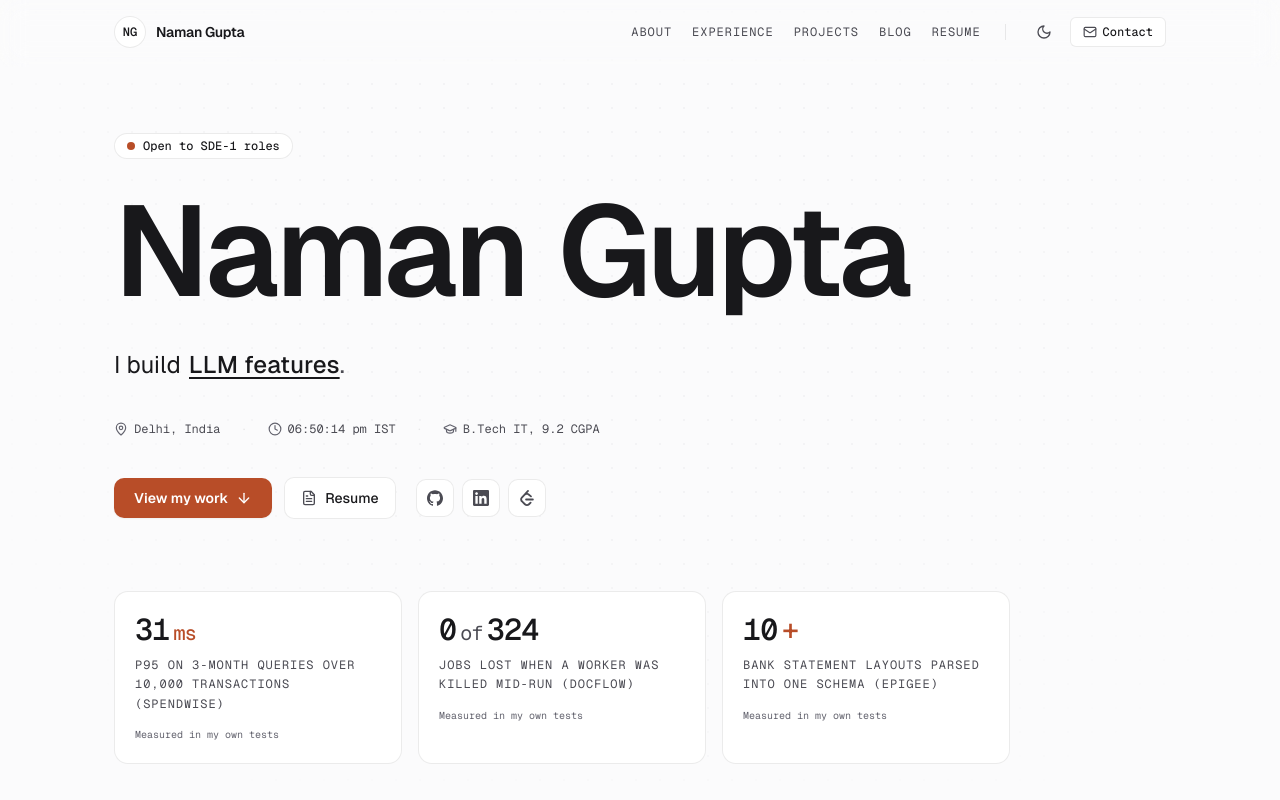
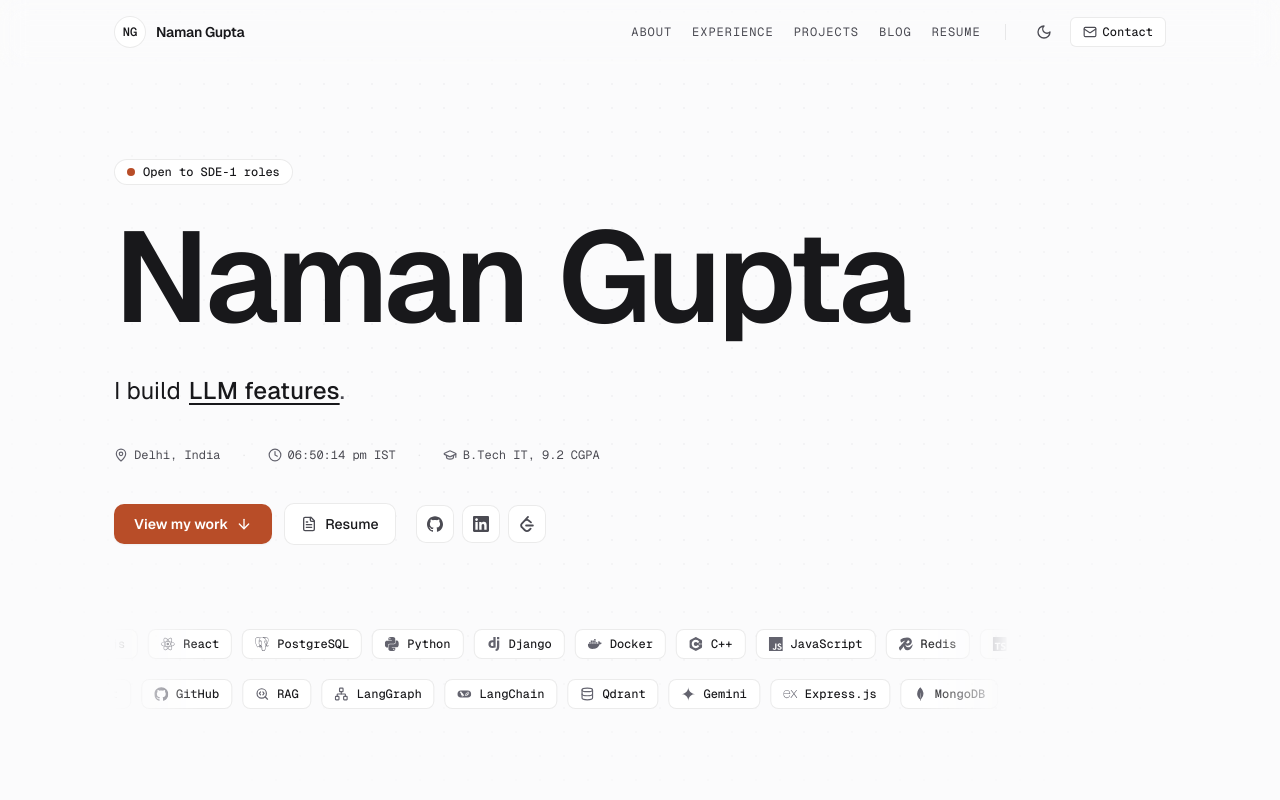
Before and after one commit to namangupta08/Portfolio, a Next.js app: page / in a window 1280 px wide. Shown: the top 800 px of the page. Built offline with nearby package versions, Linux system fonts and the light colour scheme.

Commit message:
feat(phase-1): replace metric tiles with tech stack marquee and magnetic buttons in Hero

```diff
--- a/src/app/components/Hero.tsx
+++ b/src/app/components/Hero.tsx
@@ -9,66 +9,116 @@ import {
   GraduationCap,
   ArrowDown,
   FileText,
+  Network,
+  Database,
+  SearchCode,
 } from "lucide-react";
-import { SiGithub, SiLinkedin, SiLeetcode } from "react-icons/si";
+import {
+  SiGithub,
+  SiLinkedin,
+  SiLeetcode,
+  SiCplusplus,
+  SiPython,
+  SiJavascript,
+  SiTypescript,
+  SiReact,
+  SiNodedotjs,
+  SiExpress,
+  SiDjango,
+  SiPostgresql,
+  SiDocker,
+  SiRedis,
+  SiMongodb,
+  SiFirebase,
+  SiGit,
+  SiLangchain,
+  SiGooglegemini,
+} from "react-icons/si";
 import { siteConfig } from "@/data/site";
 import { socialLinks } from "@/data/links";
 
-function CountUpNumber({
-  target,
-  duration = 1.0,
-  suffix = "",
-  prefix = "",
+// Magnetic Button Wrapper (max 6px shift, desktop only, disabled under reduced motion)
+function MagneticWrapper({
+  children,
+  className,
 }: {
-  target: number;
-  duration?: number;
-  suffix?: string;
-  prefix?: string;
+  children: React.ReactNode;
+  className?: string;
 }) {
-  const [current, setCurrent] = useState(target);
-  const [hasAnimated, setHasAnimated] = useState(false);
-  const elementRef = useRef<HTMLSpanElement>(null);
+  const ref = useRef<HTMLDivElement>(null);
+  const [position, setPosition] = useState({ x: 0, y: 0 });
 
-  useEffect(() => {
-    const el = elementRef.current;
-    if (!el || hasAnimated) return;
+  const handleMouseMove = (e: React.MouseEvent<HTMLDivElement>) => {
+    if (typeof window === "undefined") return;
+    if (window.matchMedia("(prefers-reduced-motion: reduce)").matches) return;
+    if (window.matchMedia("(pointer: coarse)").matches) return;
 
-    const observer = new IntersectionObserver(
-      (entries) => {
-        if (entries[0].isIntersecting && !hasAnimated) {
-          setHasAnimated(true);
-          setCurrent(0);
-          const startTime = performance.now();
-          const step = (now: number) => {
-            const elapsed = (now - startTime) / 1000;
-            const progress = Math.min(1, elapsed / duration);
-            const easeProgress = 1 - Math.pow(1 - progress, 3);
-            setCurrent(Math.floor(easeProgress * target));
+    const el = ref.current;
+    if (!el) return;
+    const { left, top, width, height } = el.getBoundingClientRect();
+    const centerX = left + width / 2;
+    const centerY = top + height / 2;
 
-            if (progress < 1) {
-              requestAnimationFrame(step);
-            } else {
-              setCurrent(target);
-            }
+    const deltaX = (e.clientX - centerX) / (width / 2);
+    const deltaY = (e.clientY - centerY) / (height / 2);
+    const shiftX = Math.max(-6, Math.min(6, deltaX * 6));
+    const shiftY = Math.max(-6, Math.min(6, deltaY * 6));
+    setPosition({ x: shiftX, y: shiftY });
   };
-          requestAnimationFrame(step);
-        }
-      },
-      { threshold: 0.2 }
-    );
 
-    observer.observe(el);
-    return () => observer.disconnect();
-  }, [hasAnimated, target, duration]);
+  const handleMouseLeave = () => {
+    setPosition({ x: 0, y: 0 });
+  };
 
   return (
-    <span ref={elementRef}>
-      {prefix}
-      {current}
-      {suffix}
-    </span>
+    <div
+      ref={ref}
+      onMouseMove={handleMouseMove}
+      onMouseLeave={handleMouseLeave}
+      style={{
+        transform: `translate3d(${position.x}px, ${position.y}px, 0)`,
+        transition:
+          position.x === 0 && position.y === 0
+            ? "transform 250ms ease-out"
+            : "transform 80ms ease-out",
+      }}
+      className={className}
+    >
+      {children}
+    </div>
   );
 }
+
+interface TechBadge {
+  name: string;
+  icon: React.ReactNode;
+}
+
+const marqueeRow1: TechBadge[] = [
+  { name: "TypeScript", icon: <SiTypescript className="w-3.5 h-3.5" /> },
+  { name: "Node.js", icon: <SiNodedotjs className="w-3.5 h-3.5" /> },
+  { name: "React", icon: <SiReact className="w-3.5 h-3.5" /> },
+  { name: "PostgreSQL", icon: <SiPostgresql className="w-3.5 h-3.5" /> },
+  { name: "Python", icon: <SiPython className="w-3.5 h-3.5" /> },
+  { name: "Django", icon: <SiDjango className="w-3.5 h-3.5" /> },
+  { name: "Docker", icon: <SiDocker className="w-3.5 h-3.5" /> },
+  { name: "C++", icon: <SiCplusplus className="w-3.5 h-3.5" /> },
+  { name: "JavaScript", icon: <SiJavascript className="w-3.5 h-3.5" /> },
+  { name: "Redis", icon: <SiRedis className="w-3.5 h-3.5" /> },
+];
+
+const marqueeRow2: TechBadge[] = [
+  { name: "LangGraph", icon: <Network className="w-3.5 h-3.5" /> },
+  { name: "LangChain", icon: <SiLangchain className="w-3.5 h-3.5" /> },
+  { name: "Qdrant", icon: <Database className="w-3.5 h-3.5" /> },
+  { name: "Gemini", icon: <SiGooglegemini className="w-3.5 h-3.5" /> },
+  { name: "Express.js", icon: <SiExpress className="w-3.5 h-3.5" /> },
+  { name: "MongoDB", icon: <SiMongodb className="w-3.5 h-3.5" /> },
+  { name: "Firebase", icon: <SiFirebase className="w-3.5 h-3.5" /> },
+  { name: "Git", icon: <SiGit className="w-3.5 h-3.5" /> },
+  { name: "GitHub", icon: <SiGithub className="w-3.5 h-3.5" /> },
+  { name: "RAG", icon: <SearchCode className="w-3.5 h-3.5" /> },
+];
 
 export default function Hero() {
   const [phraseIndex, setPhraseIndex] = useState(0);
@@ -205,9 +255,10 @@ export default function Hero() {
           </div>
         </div>
 
-        {/* Action Buttons Row */}
+        {/* Action Buttons Row with magnetic effect */}
         <div className="flex flex-wrap items-center gap-3 pt-2">
           {/* Primary CTA (accent) */}
+          <MagneticWrapper>
             <a
               href="#projects"
               className="inline-flex items-center gap-2 px-5 py-2.5 rounded-[10px] bg-accent text-white dark:text-[#0A0A0B] text-sm font-semibold hover:brightness-105 btn-press shadow-sm focus-visible:outline-none focus-visible:ring-2 focus-visible:ring-accent"
@@ -215,8 +266,10 @@ export default function Hero() {
               <span>View my work</span>
               <ArrowDown className="w-4 h-4" aria-hidden="true" />
             </a>
+          </MagneticWrapper>
 
           {/* Secondary CTA */}
+          <MagneticWrapper>
             <Link
               href="/resume"
               className="inline-flex items-center gap-2 px-4 py-2.5 rounded-[10px] border border-border bg-surface text-sm font-medium text-foreground hover:border-foreground/30 btn-press focus-visible:outline-none focus-visible:ring-2 focus-visible:ring-accent"
@@ -224,6 +277,7 @@ export default function Hero() {
               <FileText className="w-4 h-4 text-muted" aria-hidden="true" />
               <span>Resume</span>
             </Link>
+          </MagneticWrapper>
 
           {/* Social Icon Buttons */}
           <div className="flex items-center gap-2 sm:ml-2">
@@ -259,50 +313,49 @@ export default function Hero() {
           </div>
         </div>
 
-        {/* 3 Metric Tiles Row */}
-        <div className="pt-6 sm:pt-10">
-          <div className="grid grid-cols-1 sm:grid-cols-3 gap-4">
-            {/* Metric 1 */}
-            <div className="p-5 rounded-[14px] border border-border bg-surface card-hover">
-              <div className="font-mono text-2xl sm:text-3xl font-semibold tracking-tight text-foreground flex items-baseline gap-1">
-                <CountUpNumber target={31} />
-                <span className="text-accent text-lg sm:text-xl font-medium">ms</span>
-              </div>
-              <p className="mt-2 text-xs font-mono text-muted uppercase tracking-[0.08em] leading-relaxed">
-                p95 on 3-month queries over 10,000 transactions (SpendWise)
-              </p>
-              <span className="block mt-3 text-[10px] font-mono text-muted-dark">
-                {siteConfig.metricsFootnote}
+        {/* Quiet Infinite Edge-Faded Tech Marquee replacing the 3 metric tiles */}
+        <div className="pt-8 sm:pt-12 marquee-container space-y-3">
+          <div className="relative overflow-hidden w-full py-1 [mask-image:linear-gradient(to_right,transparent,black_10%,black_90%,transparent)] [-webkit-mask-image:linear-gradient(to_right,transparent,black_10%,black_90%,transparent)]">
+            {/* Row 1: Left moving */}
+            <div className="flex gap-2.5 w-max marquee-track-left">
+              {[...marqueeRow1, ...marqueeRow1].map((tech, i) => (
+                <div
+                  key={`${tech.name}-${i}`}
+                  className="group inline-flex items-center gap-2 px-3 py-1.5 rounded-[8px] border border-border bg-surface text-muted hover:text-accent hover:border-accent/40 transition-colors cursor-default select-none"
+                >
+                  <span
+                    className="text-muted-dark group-hover:text-accent transition-colors"
+                    aria-hidden="true"
+                  >
+                    {tech.icon}
+                  </span>
+                  <span className="font-mono text-xs font-medium text-foreground group-hover:text-accent transition-colors">
+                    {tech.name}
                   </span>
                 </div>
+              ))}
+            </div>
+          </div>
 
-            {/* Metric 2 */}
-            <div className="p-5 rounded-[14px] border border-border bg-surface card-hover">
-              <div className="font-mono text-2xl sm:text-3xl font-semibold tracking-tight text-foreground flex items-baseline gap-1">
-                <span>0</span>
-                <span className="text-muted font-normal text-lg sm:text-xl">of</span>
-                <CountUpNumber target={324} />
-              </div>
-              <p className="mt-2 text-xs font-mono text-muted uppercase tracking-[0.08em] leading-relaxed">
-                jobs lost when a worker was killed mid-run (DocFlow)
-              </p>
-              <span className="block mt-3 text-[10px] font-mono text-muted-dark">
-                {siteConfig.metricsFootnote}
+          <div className="relative overflow-hidden w-full py-1 [mask-image:linear-gradient(to_right,transparent,black_10%,black_90%,transparent)] [-webkit-mask-image:linear-gradient(to_right,transparent,black_10%,black_90%,transparent)]">
+            {/* Row 2: Right moving */}
+            <div className="flex gap-2.5 w-max marquee-track-right">
+              {[...marqueeRow2, ...marqueeRow2].map((tech, i) => (
+                <div
+                  key={`${tech.name}-${i}`}
+                  className="group inline-flex items-center gap-2 px-3 py-1.5 rounded-[8px] border border-border bg-surface text-muted hover:text-accent hover:border-accent/40 transition-colors cursor-default select-none"
+                >
+                  <span
+                    className="text-muted-dark group-hover:text-accent transition-colors"
+                    aria-hidden="true"
+                  >
+                    {tech.icon}
+                  </span>
+                  <span className="font-mono text-xs font-medium text-foreground group-hover:text-accent transition-colors">
+                    {tech.name}
                   </span>
                 </div>
-
-            {/* Metric 3 */}
-            <div className="p-5 rounded-[14px] border border-border bg-surface card-hover">
-              <div className="font-mono text-2xl sm:text-3xl font-semibold tracking-tight text-foreground flex items-baseline gap-1">
-                <CountUpNumber target={10} />
-                <span className="text-accent font-medium">+</span>
-              </div>
-              <p className="mt-2 text-xs font-mono text-muted uppercase tracking-[0.08em] leading-relaxed">
-                bank statement layouts parsed into one schema (Epigee)
-              </p>
-              <span className="block mt-3 text-[10px] font-mono text-muted-dark">
-                {siteConfig.metricsFootnote}
-              </span>
+              ))}
             </div>
           </div>
         </div>
--- a/src/app/globals.css
+++ b/src/app/globals.css
@@ -120,6 +120,46 @@ body {
   animation: wordReveal 600ms cubic-bezier(0.16, 1, 0.3, 1) both;
 }
 
+/* Edge-faded Tech Marquee */
+@keyframes marqueeLeft {
+  0% {
+    transform: translateX(0);
+  }
+  100% {
+    transform: translateX(-50%);
+  }
+}
+
+@keyframes marqueeRight {
+  0% {
+    transform: translateX(-50%);
+  }
+  100% {
+    transform: translateX(0);
+  }
+}
+
+.marquee-track-left {
+  animation: marqueeLeft 36s linear infinite;
+}
+
+.marquee-track-right {
+  animation: marqueeRight 36s linear infinite;
+}
+
+.marquee-container:hover .marquee-track-left,
+.marquee-container:hover .marquee-track-right {
+  animation-play-state: paused;
+}
+
+@media (prefers-reduced-motion: reduce) {
+  .marquee-track-left,
+  .marquee-track-right {
+    animation: none !important;
+    transform: none !important;
+  }
+}
+
 /* Cursor following spotlight in accent at ~6% opacity */
 .cursor-spotlight {
   pointer-events: none;
```
Lines whose indentation alone changed are shown as unchanged.
